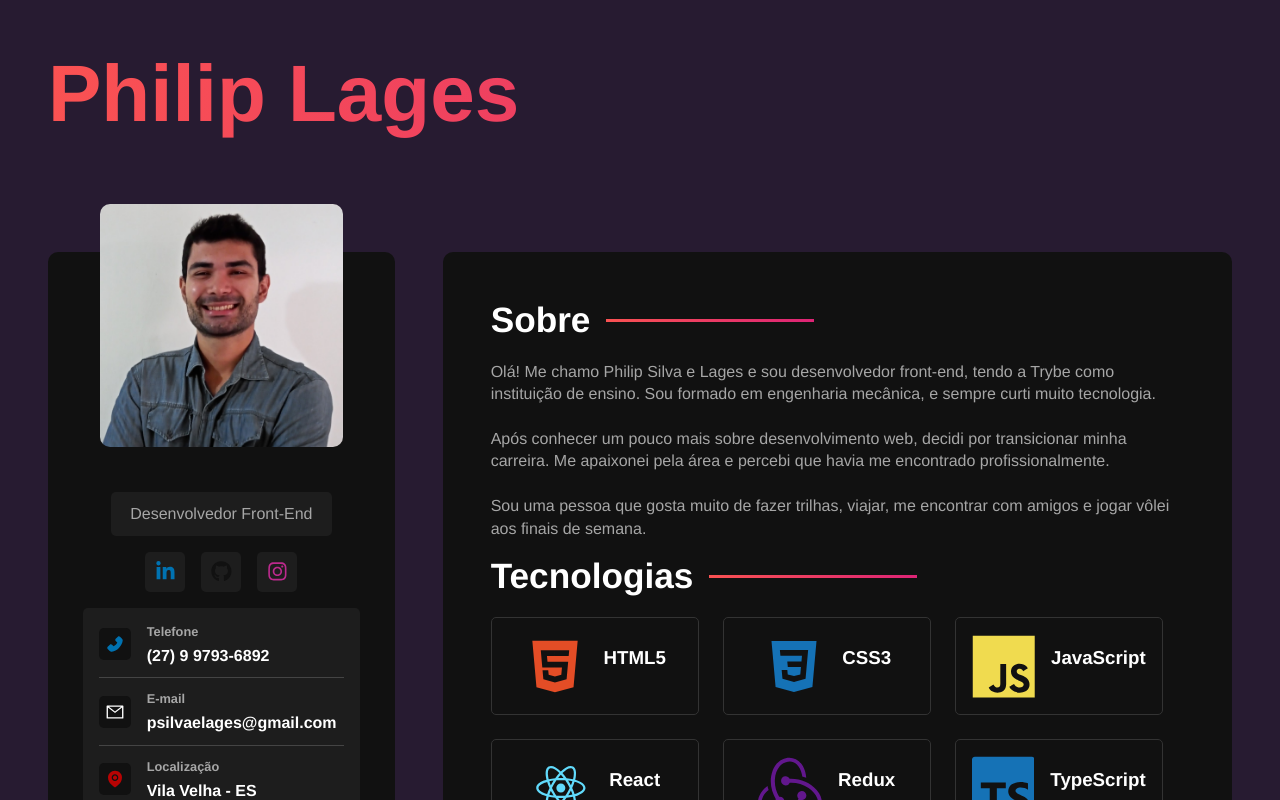
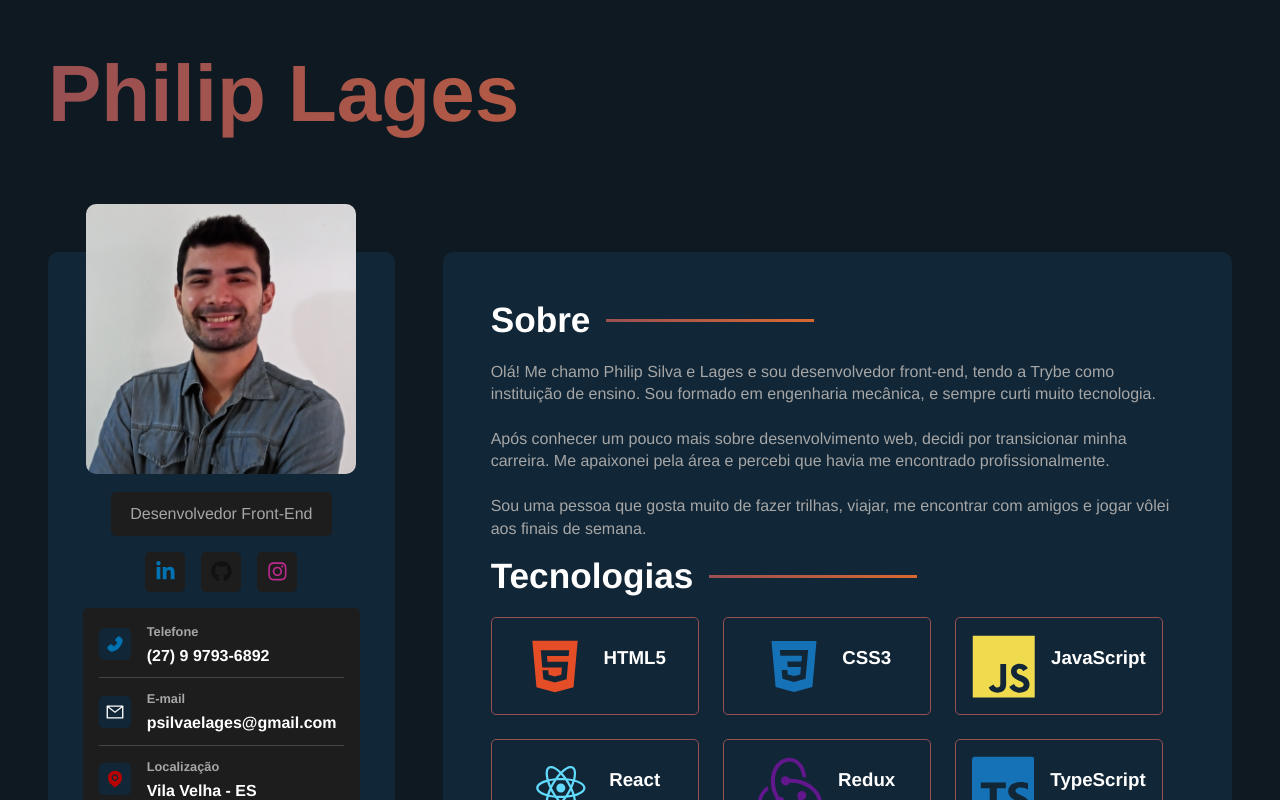
Before and after one commit to PhilipLages/portfolio, a React (Vite) app: page / in a window 1280 px wide. Shown: the top 800 px of the page. Built offline with nearby package versions, Linux system fonts and the light colour scheme.

Commit message:
style: change bg and gradient colors

```diff
--- a/src/styles/components/sidebar.sass
+++ b/src/styles/components/sidebar.sass
@@ -14,7 +14,7 @@
   padding: 3rem 0
 
   img
-    max-width: 70%
+    max-width: 270px
     border-radius: variables.$container-border-radius
     position: absolute
     top: -3rem
--- a/src/styles/components/technologiesContainer.sass
+++ b/src/styles/components/technologiesContainer.sass
@@ -13,7 +13,7 @@
       @include mixins.center
       gap: 1rem
       padding: 1rem
-      border: 1px solid #333
+      border: 1px solid #995052
       width: 30%
       border-radius: variables.$card-border-radius
 
--- a/src/styles/variables.sass
+++ b/src/styles/variables.sass
@@ -1,9 +1,9 @@
 $font-stack: "Helvetica"
 $text-color: #FFF
 $text-color-secundary: #a6a6a6
-$body-bg-color: #271B31
-$bg-color: #111
+$body-bg-color: #0e1922
+$bg-color: #112636
 $bg-color-secundary: #1d1d1d
 $container-border-radius: 10px
 $card-border-radius: 5px
-$gradient: linear-gradient(90deg, rgb(250, 82, 82,1) 0%, rgb(221, 36, 118,1) 100%)
+$gradient: linear-gradient(90deg, #995052 0%, #d96831 100%)
```
